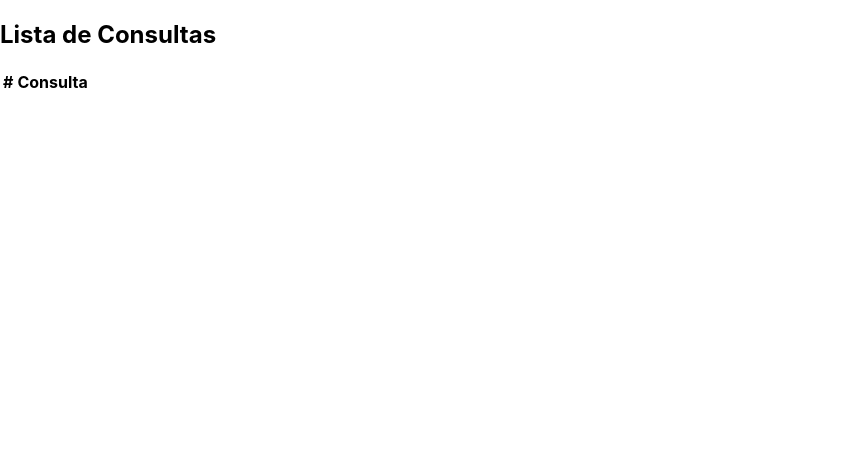
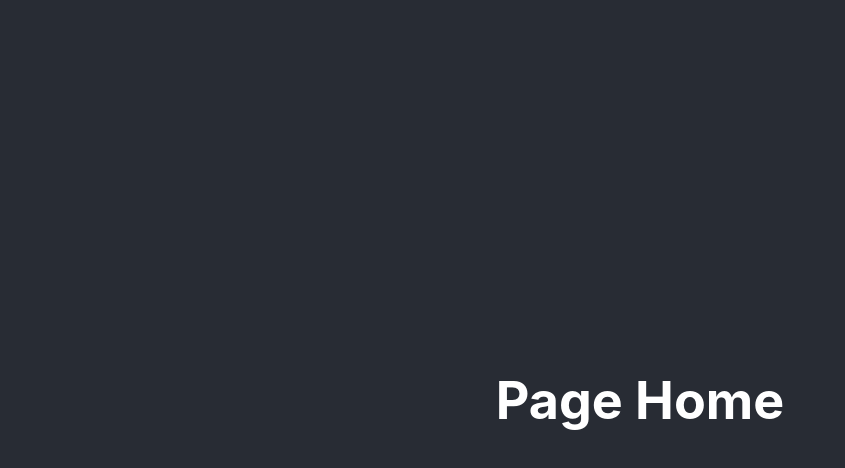
Before and after one commit to EdsonJunior04/Projeto-SP-Med.-Group, a React (Create React App) app in the folder UI/spmedicalgroup-ui/: page / in a window 1280 px wide. Shown: the top 468 px of the page, without its empty margins (0-845 px from the left). Built offline with nearby package versions, Linux system fonts and the light colour scheme.

Commit message:
Java Iniciado]

```diff
--- a/UI/spmedicalgroup-ui/package.json
+++ b/UI/spmedicalgroup-ui/package.json
@@ -8,6 +8,7 @@
     "@testing-library/user-event": "^12.8.3",
     "react": "^17.0.2",
     "react-dom": "^17.0.2",
+    "react-router-dom": "^5.2.0",
     "react-scripts": "4.0.3",
     "web-vitals": "^1.1.2"
   },
--- a/UI/spmedicalgroup-ui/src/index.js
+++ b/UI/spmedicalgroup-ui/src/index.js
@@ -1,19 +1,32 @@
 import React from 'react';
 import ReactDOM from 'react-dom';
+import {  Route,  BrowserRouter as Router, Redirect, Switch} from 'react-router-dom';
 
 import './index.css';
 
-import Home from './pages/Home/App'
+import Home from './pages/Home/App';
 import Consultas from './pages/consultas/Consultas';
+import NotFound from './pages/notFound/NotFound.js';
+
 
 import reportWebVitals from './reportWebVitals';
 
-ReactDOM.render(
-  <React.StrictMode>
-    <Consultas />
-  </React.StrictMode>,
-  document.getElementById('root')
-);
+
+const routing=(
+  <Router>
+    <div>
+      <Switch>
+      <Route exact path="/" component={ Home } />
+      <Route  path="/consultas" component={ Consultas } />
+      <Route  path="/notfound" component={ NotFound } />
+      <Redirect to="/notfound" />
+      </Switch>
+
+    </div>
+  </Router>
+)
+
+ReactDOM.render(  routing,  document.getElementById('root'));
 
 // If you want to start measuring performance in your app, pass a function
 // to log results (for example: reportWebVitals(console.log))
--- /dev/null
+++ b/UI/spmedicalgroup-ui/src/pages/notFound/NotFound.js
@@ -0,0 +1,13 @@
+// import '../../Assets/CSS/App.css';
+
+function NotFound() {
+  return (
+    <div className="App">
+      <header className="App-header">
+        <h1>404 - Página não encontrada</h1>
+      </header>
+    </div>
+  );
+}
+
+export default NotFound;
```
Also changed, not shown: 1 other file (tests, documents, lock files or other folders).
